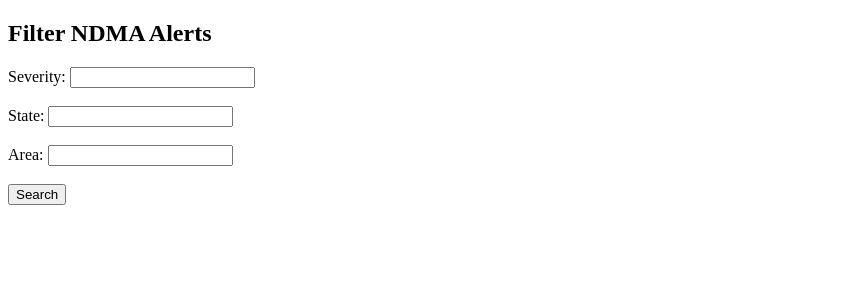
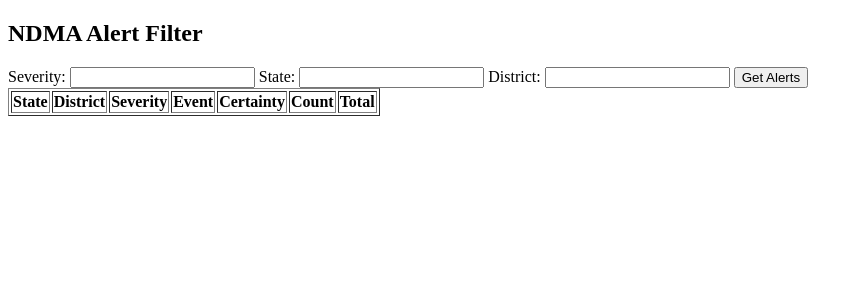
Before and after one commit to PRgb2022/ndma_api, a Flask app: page / in a window 1280 px wide. Shown: the top 300 px of the page, without its empty margins (0-863 px from the left). Run offline with Flask 3, Linux system fonts and the light colour scheme; lists and menus that the app fills with data are empty.

Commit message:
Update index.html

```diff
--- a/templates/index.html
+++ b/templates/index.html
@@ -1,33 +1,52 @@
 <!DOCTYPE html>
 <html>
 <head>
-    <title>NDMA Alert Filter</title>
+  <title>NDMA Alert Viewer</title>
+  <script>
+    async function fetchAlerts() {
+      const severity = document.getElementById('severity').value;
+      const state = document.getElementById('state').value;
+      const district = document.getElementById('district').value;
+
+      const response = await fetch('/get-alerts', {
+        method: 'POST',
+        headers: { 'Content-Type': 'application/json' },
+        body: JSON.stringify({ severity, state, district })
+      });
+
+      const data = await response.json();
+      const table = document.getElementById('result');
+      table.innerHTML = '';
+
+      data.forEach(row => {
+        const tr = `<tr>
+          <td>${row.state_name}</td>
+          <td>${row.area_description}</td>
+          <td>${row.severity}</td>
+          <td>${row.event_type}</td>
+          <td>${row.certainty}</td>
+          <td>${row.location_alert_count}</td>
+          <td>${row.total_filtered_alerts}</td>
+        </tr>`;
+        table.innerHTML += tr;
+      });
+    }
+  </script>
 </head>
 <body>
-    <h2>Filter NDMA Alerts</h2>
-    <form method="post">
-        <label>Severity:</label> <input type="text" name="severity"><br><br>
-        <label>State:</label> <input type="text" name="state"><br><br>
-        <label>Area:</label> <input type="text" name="area"><br><br>
-        <input type="submit" value="Search">
-    </form>
+  <h2>NDMA Alert Filter</h2>
+  <label>Severity: <input type="text" id="severity"></label>
+  <label>State: <input type="text" id="state"></label>
+  <label>District: <input type="text" id="district"></label>
+  <button onclick="fetchAlerts()">Get Alerts</button>
 
-    {% if results %}
-        <h3>Results:</h3>
-        <table border="1">
-            <tr>
-                <th>State</th><th>Area</th><th>Severity</th>
-                <th>Event Type</th><th>Certainty</th>
-                <th>Count</th><th>Total Filtered Alerts</th>
-            </tr>
-            {% for row in results %}
-                <tr>
-                    {% for col in row %}
-                        <td>{{ col }}</td>
-                    {% endfor %}
-                </tr>
-            {% endfor %}
-        </table>
-    {% endif %}
+  <table border="1">
+    <thead>
+      <tr>
+        <th>State</th><th>District</th><th>Severity</th><th>Event</th><th>Certainty</th><th>Count</th><th>Total</th>
+      </tr>
+    </thead>
+    <tbody id="result"></tbody>
+  </table>
 </body>
 </html>
```
